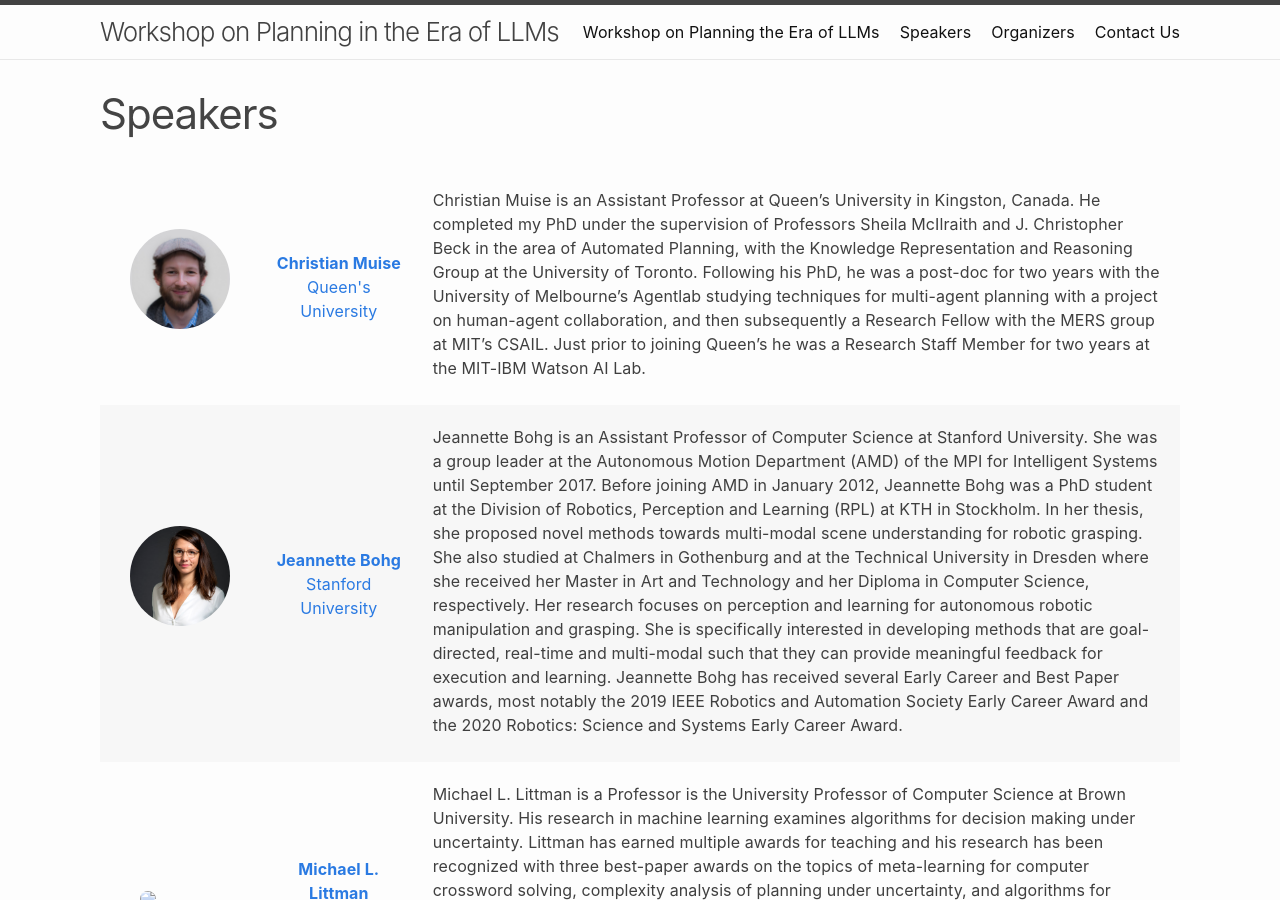
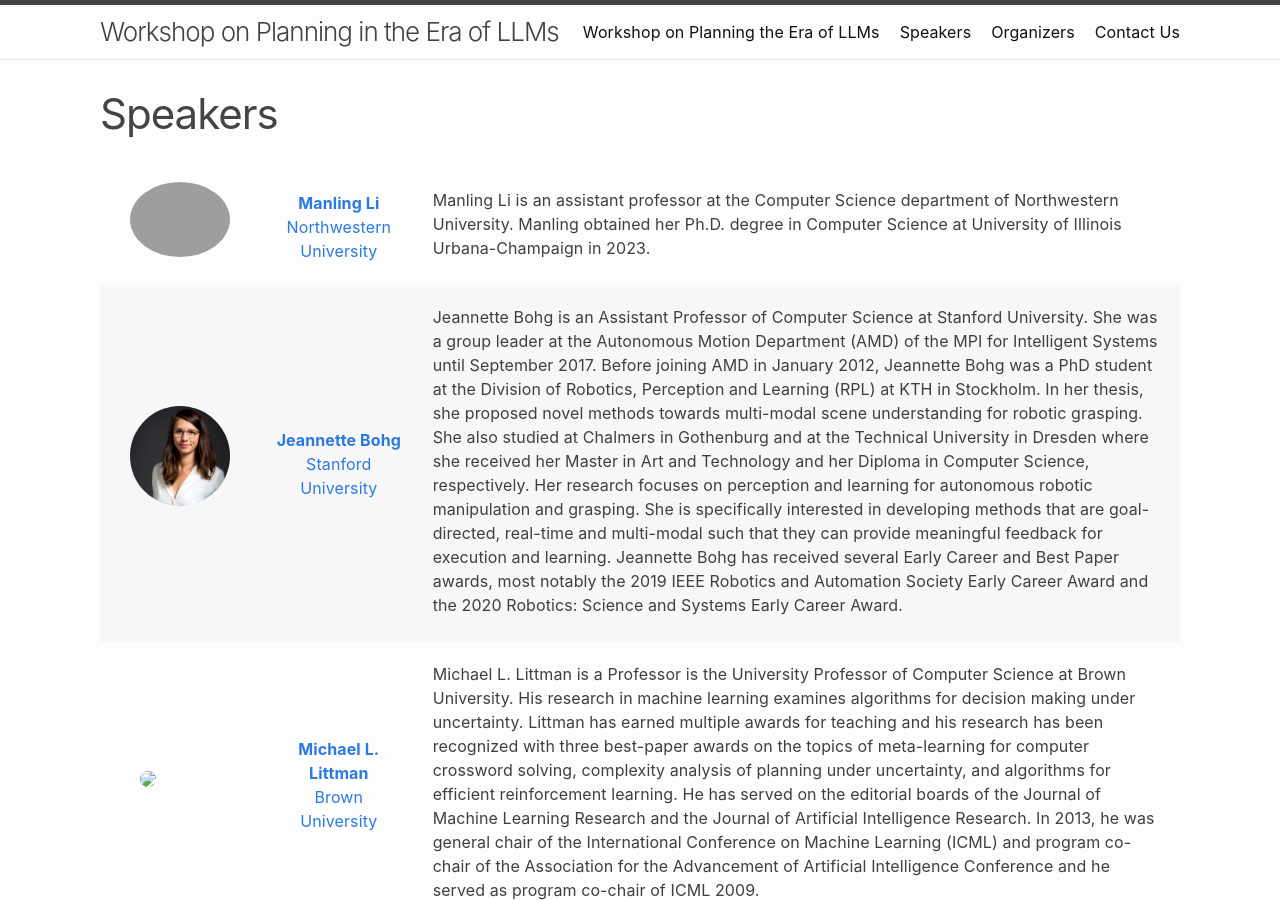
Before and after one commit to llmforplanning/llmforplanning.github.io, a Jekyll site: the page built from speakers.md, in a window 1280 px wide and 900 px high. Built offline with Jekyll 4.4.1, drawn with Linux system fonts in a browser that asks for light colours.

Commit message:
Add Manling

```diff
--- a/_speakers/christian.md
+++ b/_speakers/christian.md
@@ -1,20 +1,20 @@
 ---
 # Name of the speaker
-name: Christian Muise
+name: Manling Li
 
 # Link to the speaker's webpage
-webpage: https://www.haz.ca/
+webpage: https://limanling.github.io/
 
 # Primary affiliation of the speaker
-affil: Queen's University
+affil: Northwestern University
 # Link to the speaker's primary affiliation
-affil_link: http://www.cs.queensu.ca/
+affil_link: https://www.mccormick.northwestern.edu/research-faculty/directory/profiles/li-manling.html
 
 # An image of the speaker (square aspect ratio works the best) (place in the `assets/img/speakers` directory)
-img: christian.jpg
+img: manling.jpg
 
 ---
 
 <!-- Whatever you write below will show up as the speaker's bio -->
 
- Christian Muise is an Assistant Professor at Queen's University in Kingston, Canada. He completed my PhD under the supervision of Professors Sheila McIlraith and J. Christopher Beck in the area of Automated Planning, with the Knowledge Representation and Reasoning Group at the University of Toronto. Following his PhD, he was a post-doc for two years with the University of Melbourne's Agentlab studying techniques for multi-agent planning with a project on human-agent collaboration, and then subsequently a Research Fellow with the MERS group at MIT's CSAIL. Just prior to joining Queen's he was a Research Staff Member for two years at the MIT-IBM Watson AI Lab.
+ Manling Li is an assistant professor at the Computer Science department of Northwestern University. Manling obtained her Ph.D. degree in Computer Science at University of Illinois Urbana-Champaign in 2023.
```
